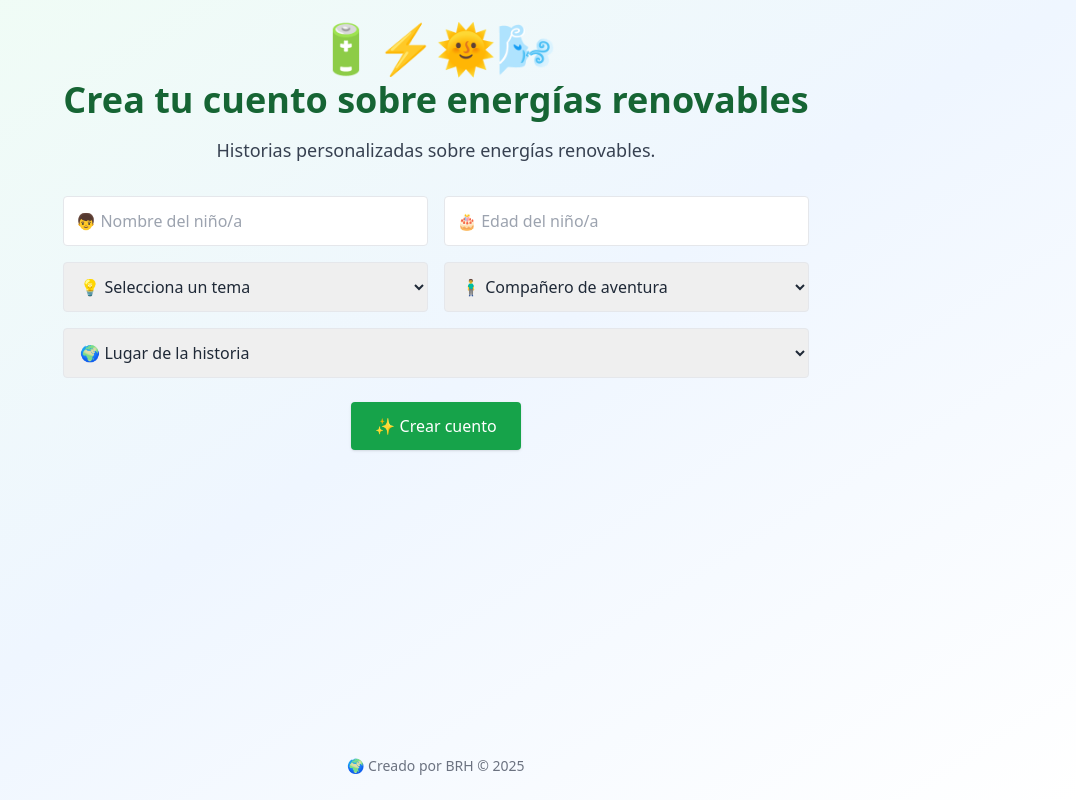
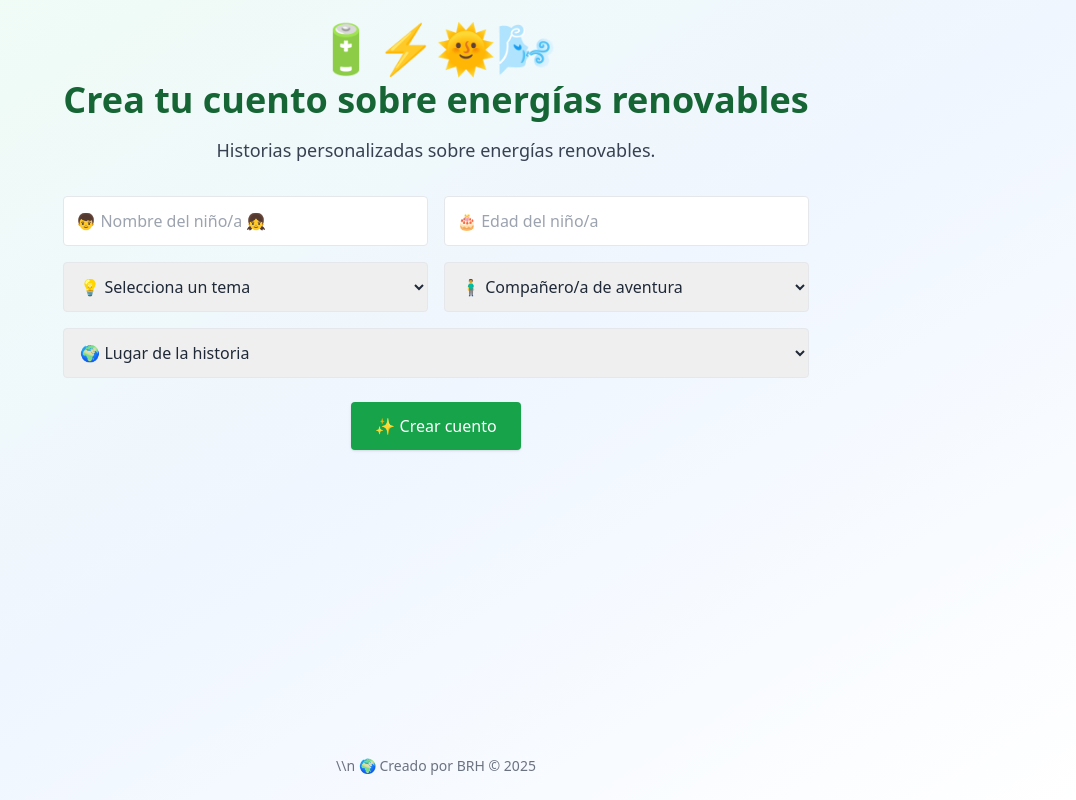
Before and after one commit to beuchi8888/app-cuentos-renovables, a Next.js app: page / in a window 1280 px wide. Shown: the whole page, without its empty margins (204-1280 px from the left). Built offline with nearby package versions, Linux system fonts and the light colour scheme.

Commit message:
Update index.js

```diff
--- a/pages/index.js
+++ b/pages/index.js
@@ -47,7 +47,7 @@ export default function Home() {
           <input
             value={name}
             onChange={(e) => setName(e.target.value)}
-            placeholder="👦 Nombre del niño/a"
+            placeholder="👦 Nombre del niño/a 👧"
             className="p-3 border rounded w-full"
           />
           <input
@@ -79,10 +79,10 @@ export default function Home() {
             onChange={(e) => setCompanion(e.target.value)}
             className="p-3 border rounded w-full"
           >
-            <option value="">🧍‍♂️ Compañero de aventura</option>
+            <option value="">🧍‍♂️ Compañero/a de aventura</option>
             <option value="un robot">🤖 Un robot</option>
             <option value="una criatura mágica">🧚‍♀️ Criatura mágica</option>
-            <option value="un amigo">👫 Un amigo</option>
+            <option value="un amigo">👫 Un amigo/a</option>
           </select>
 
           <select
@@ -117,7 +117,7 @@ export default function Home() {
       {/* Footer */}
       <footer className="mt-12 text-center text-sm text-gray-500">
 
-
+        \\n
         🌍 Creado por BRH © {new Date().getFullYear()}
       </footer>
     </div>
```
